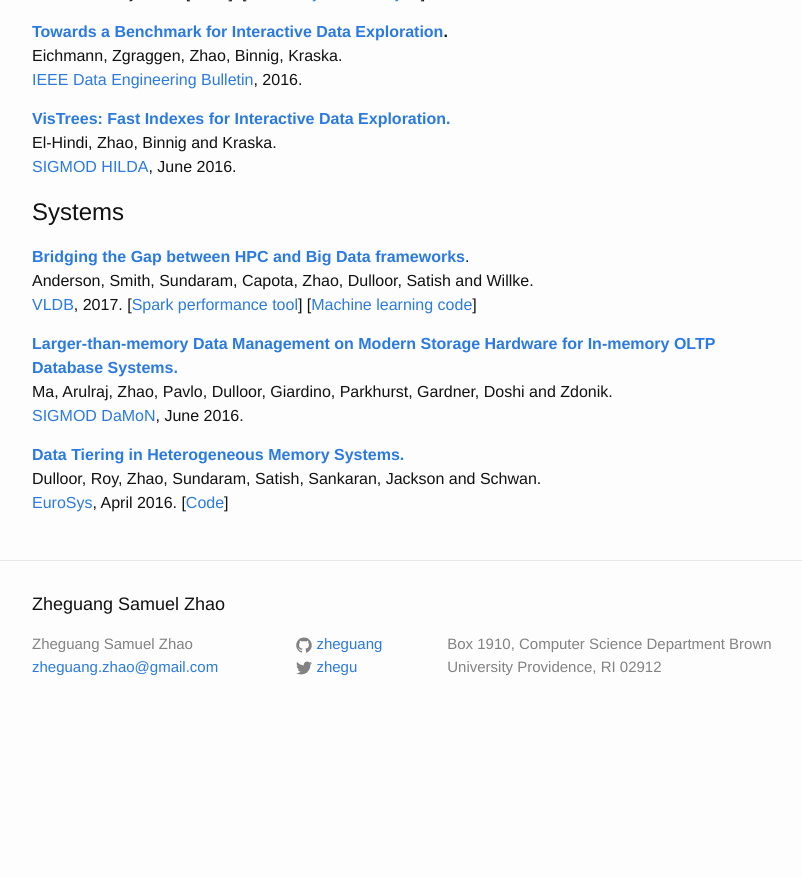
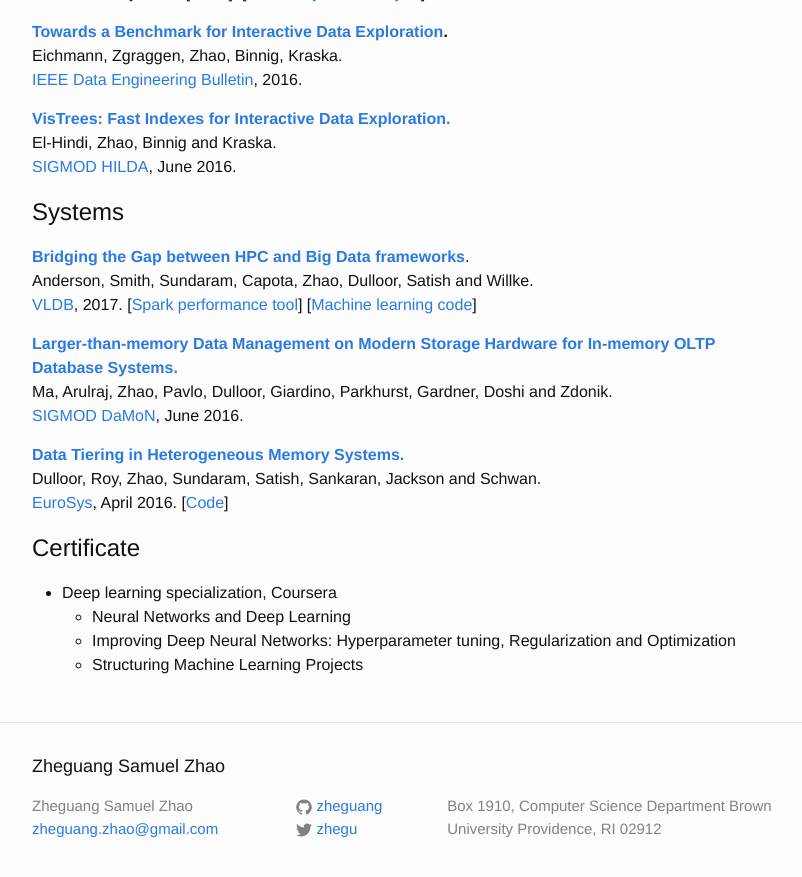
Before and after one commit to zheguang/zheguang.github.io, a Jekyll site: the page built from index.md, in a window 1280 px wide and 900 px high, scrolled down 1614 px. Shown: the top 877 px of the window, without its empty margins (238-1040 px from the left). Built offline with Jekyll 4.4.1, drawn with Linux system fonts in a browser that asks for light colours; before the commit the page ends 2352 px from its top, so only the background shows below that.

Commit message:
index: add certificates

```diff
--- a/index.md
+++ b/index.md
@@ -100,6 +100,15 @@ Dulloor, Roy, Zhao, Sundaram, Satish, Sankaran, Jackson and Schwan.
 [EuroSys][8], April 2016.
 [[Code](https://github.com/zheguang/voltdb/tree/sam-redo-tag)]
 
+
+Certificate
+-----------
+- Deep learning specialization, Coursera
+  - Neural Networks and Deep Learning
+  - Improving Deep Neural Networks: Hyperparameter tuning, Regularization and Optimization
+  - Structuring Machine Learning Projects
+
+
 [1]: https://chi2018.acm.org/
 [2]: http://sigmod2017.org/
 [3]: http://cidrdb.org/cidr2017/index.html
```
